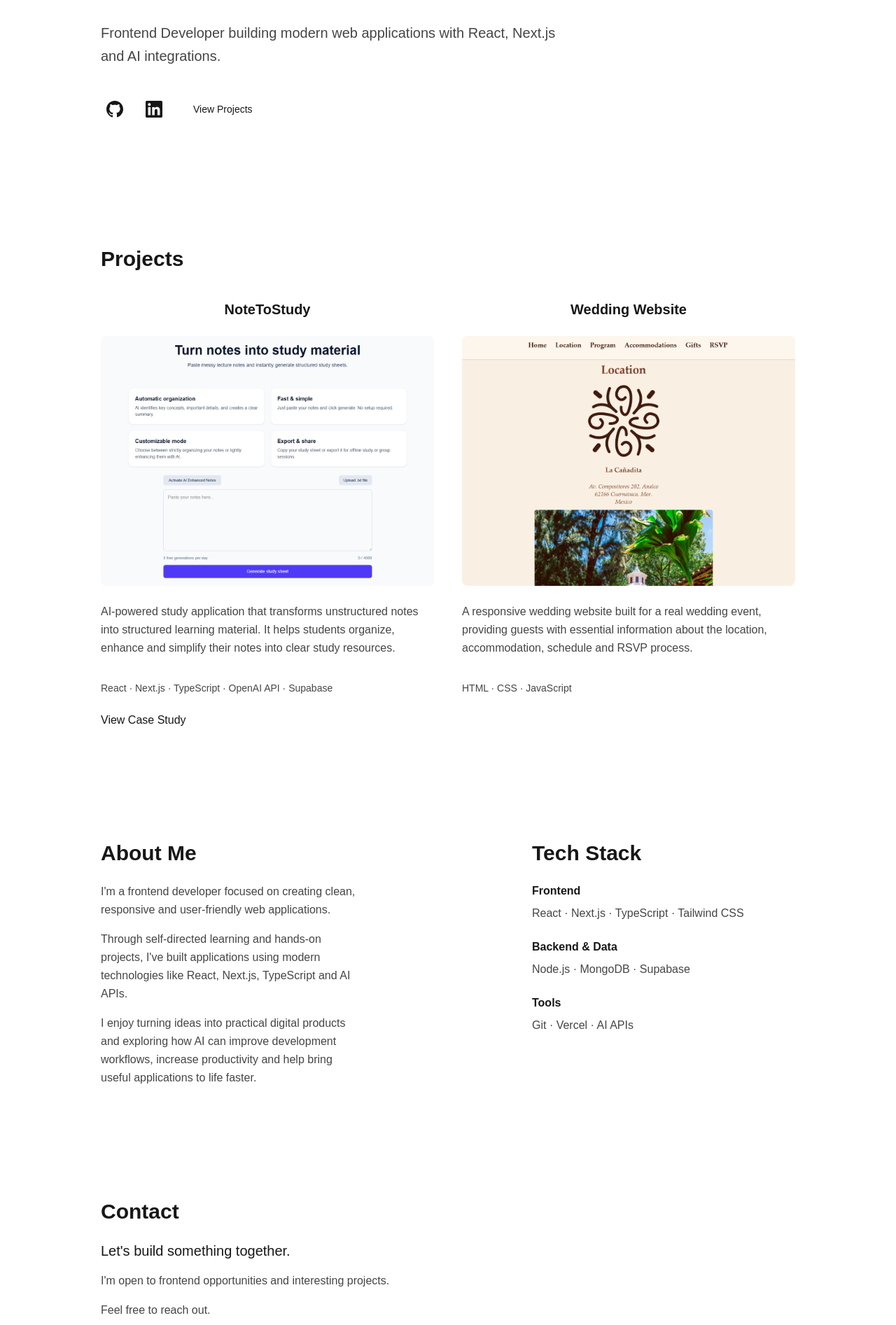
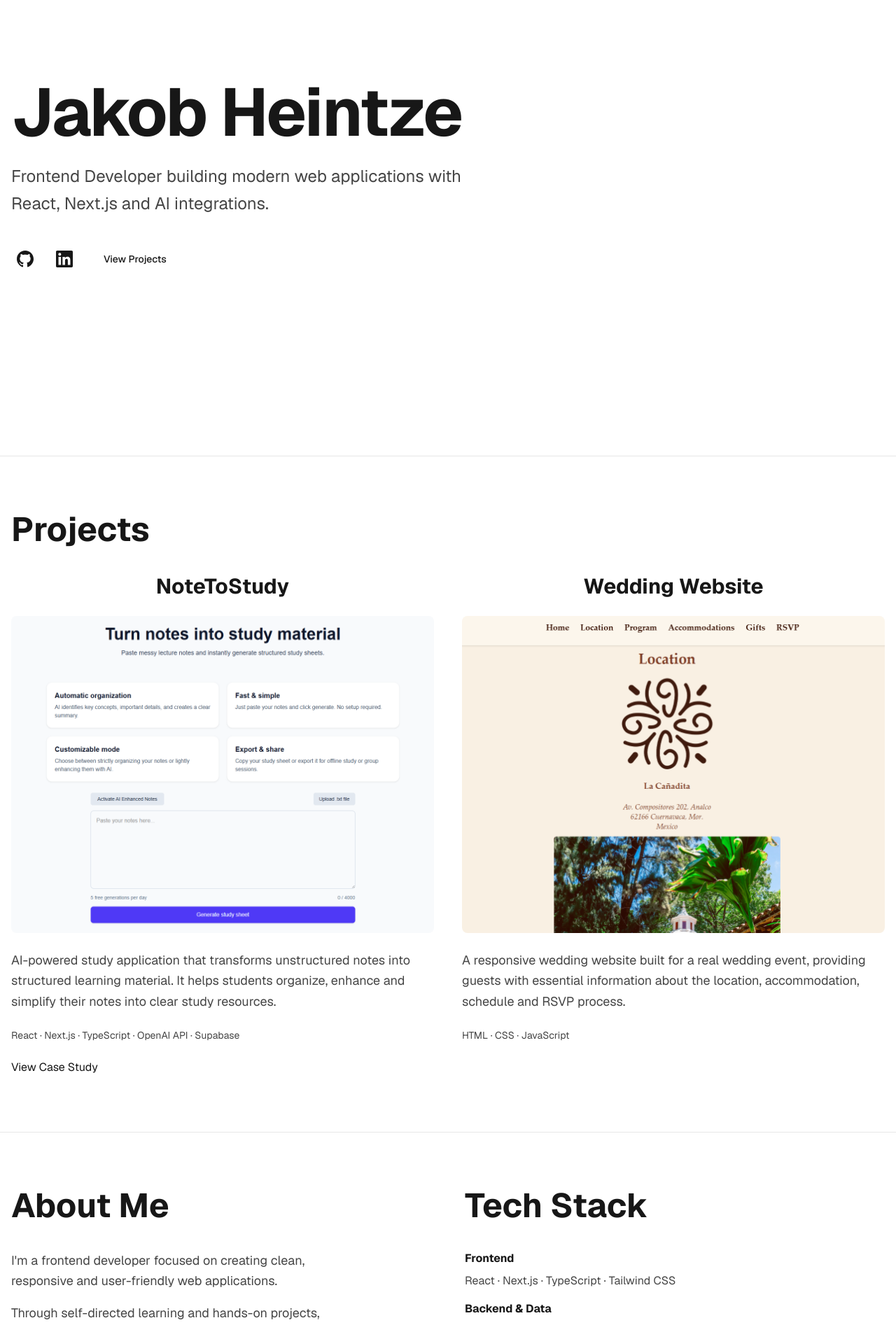
Before and after one commit to Jheintze/portfolio, a Next.js app: page / in a window 1280 px wide. Shown: the part 202-2095 px from the top of the page at 70% size. Built offline with nearby package versions, Linux system fonts and the light colour scheme.

Commit message:
add typography

```diff
--- a/src/app/globals.css
+++ b/src/app/globals.css
@@ -22,9 +22,7 @@ html {
     --foreground: #ededed;
   }
 }
-
 body {
   background: var(--background);
   color: var(--foreground);
-  font-family: Arial, Helvetica, sans-serif;
 }
--- a/src/app/page.tsx
+++ b/src/app/page.tsx
@@ -10,8 +10,11 @@ export default function Home() {
     <main>
       <Navbar />
       <Hero />
+      <hr className="border-foreground/10" />
       <Projects />
+      <hr className="border-foreground/10" />
       <About />
+      <hr className="border-foreground/10" />
       <Contact />
       <Footer />
     </main>
--- a/src/components/About.tsx
+++ b/src/components/About.tsx
@@ -13,16 +13,16 @@ const skillGroups = [
   },
 ];
 
-const columnHeadingClassName = "text-2xl font-bold sm:text-3xl";
+const columnHeadingClassName = "text-4xl font-bold sm:text-5xl";
 
 export default function About() {
   return (
-    <section id="about" className="mx-auto max-w-5xl px-4 py-16 sm:py-20">
-      <div className="flex flex-col items-start gap-10 md:flex-row md:justify-center md:gap-20 lg:gap-28 xl:gap-60">
+    <section id="about" className="mx-auto max-w-7xl px-4 py-16 sm:py-20">
+      <div className="flex flex-col items-start gap-10 md:flex-row md:justify-start md:gap-20 lg:gap-28 xl:gap-50">
         <div className="w-full max-w-md">
           <h2 className={columnHeadingClassName}>About Me</h2>
 
-          <div className="mt-6 space-y-4 leading-relaxed text-foreground/80">
+          <div className="mt-10 space-y-4 text-lg leading-relaxed text-foreground/80">
             <p>
               I&apos;m a frontend developer focused on creating clean, responsive
               and user-friendly web applications.
@@ -43,7 +43,7 @@ export default function About() {
         <div className="w-full max-w-sm">
           <h2 className={columnHeadingClassName}>Tech Stack</h2>
 
-          <div className="mt-6 space-y-6">
+          <div className="mt-10 space-y-4">
             {skillGroups.map((group) => (
               <div key={group.title}>
                 <h3 className="font-bold">{group.title}</h3>
--- a/src/components/Contact.tsx
+++ b/src/components/Contact.tsx
@@ -6,14 +6,14 @@ const LINKEDIN_URL = "https://linkedin.com/in/";
 const iconLinkClassName =
   "rounded-md p-2 transition-opacity hover:opacity-70";
 
-const sectionHeadingClassName = "text-2xl font-bold sm:text-3xl";
+const sectionHeadingClassName = "text-4xl font-bold sm:text-5xl";
 
 export default function Contact() {
   return (
-    <section id="contact" className="mx-auto max-w-5xl px-4 py-16 sm:py-20">
+    <section id="contact" className="mx-auto max-w-7xl px-4 py-16 sm:py-20">
       <h2 className={sectionHeadingClassName}>Contact</h2>
 
-      <div className="mt-6 max-w-md space-y-4 leading-relaxed text-foreground/80">
+      <div className="mt-6 max-w-md space-y-4 text-lg leading-relaxed text-foreground/80">
         <p className="text-lg text-foreground sm:text-xl">
           Let&apos;s build something together.
         </p>
--- a/src/components/Hero.tsx
+++ b/src/components/Hero.tsx
@@ -7,12 +7,15 @@ const iconLinkClassName =
 
 export default function Hero() {
   return (
-    <section id="hero" className="mx-auto max-w-5xl px-4 py-16 sm:py-24">
-      <h1 className="text-4xl font-bold tracking-tight sm:text-5xl md:text-6xl">
+    <section
+  id="hero"
+  className="flex min-h-screen flex-col justify-center mx-auto max-w-7xl px-4"
+>
+      <h1 className="text-4xl font-bold tracking-tight sm:text-5xl md:text-8xl">
         Jakob Heintze
       </h1>
 
-      <p className="mt-4 max-w-2xl text-lg leading-relaxed text-foreground/80 sm:mt-6 sm:text-xl">
+      <p className="mt-4 max-w-2xl text-lg leading-relaxed text-foreground/80 sm:mt-6 sm:text-2xl">
         Frontend Developer building modern web applications with React, Next.js
         and AI integrations.
       </p>
--- a/src/components/Projects.tsx
+++ b/src/components/Projects.tsx
@@ -2,15 +2,15 @@ import Image from "next/image";
 
 export default function Projects(){
     return (
-        <section id="projects" className="mx-auto max-w-5xl px-4 py-16 sm:py-20">
-  <h2 className="text-2xl font-bold sm:text-3xl">
+        <section id="projects" className="mx-auto max-w-7xl px-4 py-16 sm:py-20">
+  <h2 className="text-4xl font-bold sm:text-5xl">
     Projects
   </h2>
 
   <div className="mt-10 grid items-stretch gap-10 md:grid-cols-2">
 
     <article className="flex flex-col">
-      <h3 className="text-xl font-bold text-center">
+      <h3 className="text-3xl font-bold text-center">
         NoteToStudy
       </h3>
 
@@ -28,7 +28,7 @@ export default function Projects(){
   </a>
 </div>
 
-      <p className="mt-6 min-h-24 leading-relaxed text-foreground/80">
+      <p className="mt-6 min-h-24 text-lg leading-relaxed text-foreground/80">
         AI-powered study application that transforms unstructured notes into structured learning material. It helps students organize, enhance and simplify their notes into clear study resources.
       </p>
 
@@ -45,7 +45,7 @@ export default function Projects(){
 
 
     <article className="flex flex-col">
-      <h3 className="text-xl font-bold text-center">
+      <h3 className="text-3xl font-bold text-center">
         Wedding Website
       </h3>
 
@@ -62,7 +62,7 @@ export default function Projects(){
   /></a>
 </div>
 
-      <p className="mt-6 min-h-24 leading-relaxed text-foreground/80">
+      <p className="mt-6 min-h-24 text-lg leading-relaxed text-foreground/80">
         A responsive wedding website built for a real wedding event, providing guests with essential information about the location, accommodation, schedule and RSVP process.
       </p>
 
```
